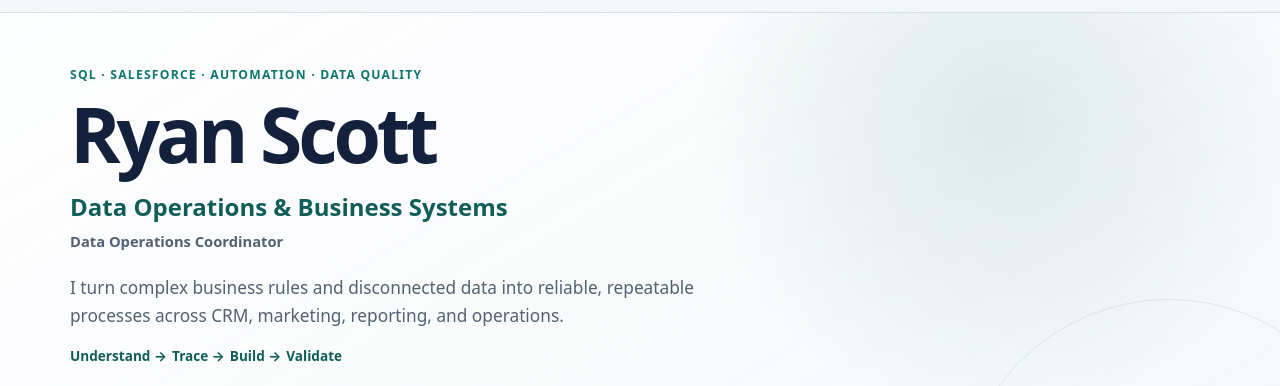
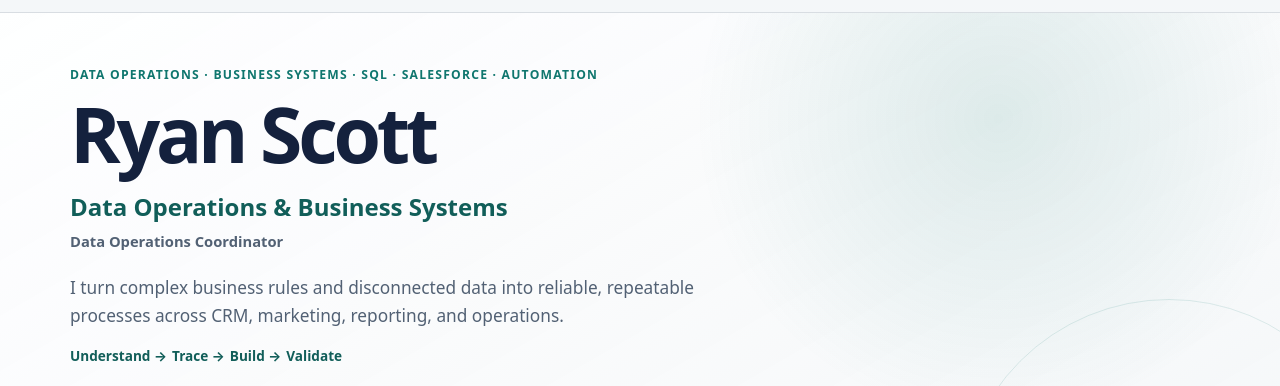
Before and after one commit to AsePlayer/Portfolio-2.0, a plain HTML site: page index.html in a window 1280 px wide. Shown: the part 60-446 px from the top of the page. Drawn offline with Linux system fonts and the light colour scheme.

Commit message:
Update index.html

```diff
--- a/index.html
+++ b/index.html
@@ -279,7 +279,7 @@
     <section id="home" class="hero">
       <div class="container hero-inner">
         <div class="hero-copy">
-          <p class="eyebrow">SQL · Salesforce · Automation · Data Quality</p>
+          <p class="eyebrow">Data Operations · Business Systems · SQL · Salesforce · Automation</p>
           <h1>Ryan Scott</h1>
           <p class="headline">Data Operations &amp; Business Systems</p>
           <p class="hero-role">Data Operations Coordinator</p>
```
